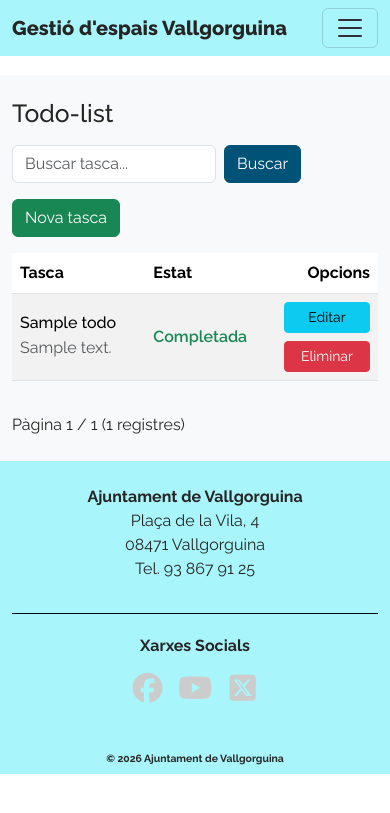
After one commit to ic4rus19/gepV, a Flask app: page /todo in a window 390 px wide. The commit adds this page. Shown: the top 813 px of the page. Run offline with Flask 3, Linux system fonts and the light colour scheme; tables that the repository leaves empty hold one stand-in row (values such as "Sample post"); some libraries are stand-ins or nearby versions.

Commit message:
Mejora responsive botones acciones en TODO

```diff
--- a/app.py
+++ b/app.py
@@ -3,7 +3,7 @@
 # !flask --app app --debug run
 
 
-from flask import Flask, render_template, request
+from flask import Flask, Blueprint, render_template, request, redirect, url_for, g
 from flask_sqlalchemy import SQLAlchemy
 from datetime import datetime, date
 
@@ -108,6 +108,87 @@ def claus():
         pagination=pagination,
         q=q
     )
+# ---------- MODELO ----------
+class Todo(db.Model):
+    __tablename__ = "todo"
+
+    id = db.Column(db.Integer, primary_key=True)
+    title = db.Column(db.String(100), nullable=False)
+    desc = db.Column(db.Text, nullable=True)
+    state = db.Column(db.Boolean, default=False)
+
+# ---------- /TODO (LISTA) ----------
+@app.route("/todo")
+def todo_list():
+    titulo = "Todo-list"
+
+    q = (request.args.get("q") or "").strip()
+    page = request.args.get("page", 1, type=int)
+    per_page = 25
+
+    query = Todo.query
+    if q:
+        # contiene (más cómodo que empieza por)
+        query = query.filter(
+            (Todo.title.ilike(f"%{q}%")) |
+            (Todo.desc.ilike(f"%{q}%"))
+        )
+
+    pagination = query.order_by(Todo.id.desc()).paginate(page=page, per_page=per_page, error_out=False)
+
+    return render_template(
+        "todo.html",
+        titulo=titulo,
+        rows=pagination.items,
+        pagination=pagination,
+        q=q
+    )
+
+
+# ---------- /TODO (CREAR) ----------
+@app.route("/todo/new", methods=["GET", "POST"])
+def todo_new():
+    titulo = "Nova tasca"
+
+    if request.method == "POST":
+        title = (request.form.get("title") or "").strip()
+        desc = (request.form.get("desc") or "").strip()
+
+        if title:
+            todo = Todo(title=title, desc=desc, state=False)
+            db.session.add(todo)
+            db.session.commit()
+            return redirect(url_for("todo_list"))
+
+    return render_template("todo_new.html", titulo=titulo)
+
+
+# ---------- /TODO (EDITAR) ----------
+@app.route("/todo/edit/<int:id>", methods=["GET", "POST"])
+def todo_edit(id):
+    todo = Todo.query.get_or_404(id)
+    titulo = "Editar tasca"
+
+    if request.method == "POST":
+        todo.title = (request.form.get("title") or "").strip()
+        todo.desc = (request.form.get("desc") or "").strip()
+        todo.state = True if request.form.get("state") == "on" else False
+
+        db.session.commit()
+        return redirect(url_for("todo_list"))
+
+    return render_template("todo_edit.html", titulo=titulo, todo=todo)
+
+
+# ---------- /TODO (BORRAR) ----------
+@app.route("/todo/delete/<int:id>", methods=["POST"])
+def todo_delete(id):
+    todo = Todo.query.get_or_404(id)
+    db.session.delete(todo)
+    db.session.commit()
+    return redirect(url_for("todo_list"))
+
+
 
 # ---------- CREAR TABLAS 1 VEZ ----------
 
--- a/static/css/style.css
+++ b/static/css/style.css
@@ -261,6 +261,7 @@ section {
         max-width: 90%;
     }
 }
+
 /* -Footer responsive */
 @media (max-width: 767.98px) {
     footer .text-end {
@@ -290,3 +291,18 @@ section {
         padding-top: 1.25rem;
     }
 }
+
+/* --- TODO: botones de acciones --- */
+.todo-actions .btn {
+    width: 100%;
+    /* móvil: todos iguales y cómodos */
+}
+
+@media (min-width: 576px) {
+
+    /* sm y superior */
+    .todo-actions .btn {
+        width: auto;
+        /* desktop: tamaño natural (ya no se estira) */
+    }
+}
--- a/templates/nav.html
+++ b/templates/nav.html
@@ -13,24 +13,61 @@
         <div class="collapse navbar-collapse" id="navbarNav">
             <ul class="navbar-nav ms-auto">
 
-                <!-- INICI -->
+                <!--- INICI -->
                 <li class="nav-item">
                     <a class="nav-link" href="{{ url_for('index') }}#home">
                         Inici
                     </a>
                 </li>
 
-                <!-- GESTIÓ -->
+                <!--- GESTIÓ (dropdown) -->
+                <li class="nav-item dropdown">
+                    <a class="nav-link dropdown-toggle" href="#" id="gestioDropdown" role="button"
+                        data-bs-toggle="dropdown" aria-expanded="false">
+                        Gestió
+                    </a>
+
+                    <ul class="dropdown-menu" aria-labelledby="gestioDropdown">
+                        <!--- GESTIÓ DE CLAUS -->
+                        <li>
+                            <a class="dropdown-item" href="{{ url_for('claus') }}">
+                                Claus
+                            </a>
+                        </li>
+                        <!--- SEPARADOR -->
+                        <li>
+                            <hr class="dropdown-divider">
+                        </li>
+
+                        <!--- NETEJA SETMANAL -->
+                        <li>
+                            <a class="dropdown-item" href="{{ url_for('neteja') }}">
+                                N. Setmanal
+                            </a>
+                        </li>
+
+                        <!--- SEPARADOR -->
+                        <li>
+                            <hr class="dropdown-divider">
+                        </li>
+
+                        <!--- TODO-LIST (futur) -->
+                        <li>
+                            <a class="dropdown-item" href="{{ url_for('todo_list') }}">
+                                Todo-list
+                            </a>
+                        </li>
+                        <!--- SEPARADOR -->
+                        <li>
+                            <hr class="dropdown-divider">
+                        </li>
+                    </ul>
+                </li>
+
+                <!--- ESPAIS -->
                 <li class="nav-item">
                     <a class="nav-link" href="{{ url_for('index') }}#gestio">
-                        Gestió
-                    </a>
-                </li>
-
-                <!-- NETEJA -->
-                <li class="nav-item">
-                    <a class="nav-link" href="{{ url_for('neteja') }}">
-                        Neteja
+                        Espais públics
                     </a>
                 </li>
 
--- /dev/null
+++ b/templates/todo.html
@@ -0,0 +1,96 @@
+{% extends "base.html" %}
+{% block title %}{{ titulo }}{% endblock %}
+
+{% block content %}
+{% include "nav.html" %}
+
+<section class="bg-light py-4">
+    <div class="container-lg">
+
+        <div class="d-flex flex-wrap justify-content-between align-items-center gap-3 mb-3">
+            <h2 class="m-0">{{ titulo }}</h2>
+
+            <!--- BUSCADOR -->
+            <form method="get" action="{{ url_for('todo_list') }}" class="d-flex gap-2">
+                <input class="form-control" type="text" name="q" value="{{ q }}" placeholder="Buscar tasca...">
+                <button class="btn btn-primary" type="submit">Buscar</button>
+            </form>
+        </div>
+
+        <!--- BOTÓN NUEVO -->
+        <div class="mb-3">
+            <a href="{{ url_for('todo_new') }}" class="btn btn-success">Nova tasca</a>
+        </div>
+
+        <div class="table-responsive">
+            <table class="table table-striped align-middle">
+                <thead>
+                    <tr>
+                        <th>Tasca</th>
+                        <th>Estat</th>
+                        <th class="text-end">Opcions</th>
+                    </tr>
+                </thead>
+                <tbody>
+                    {% for t in rows %}
+                    <tr>
+                        <td>
+                            <h6 class="mb-1">{{ t.title }}</h6>
+                            <div class="text-muted">{{ t.desc or "" }}</div>
+                        </td>
+                        <td>
+                            {% if t.state %}
+                            <span class="text-success fw-semibold">Completada</span>
+                            {% else %}
+                            <span class="text-warning fw-semibold">Pendent</span>
+                            {% endif %}
+                        </td>
+
+                        <td class="text-end">
+                            <!--- BOTONES ACCIONES TODO -->
+                            <div class="todo-actions d-grid gap-2 d-sm-flex justify-content-sm-end">
+                                <a href="{{ url_for('todo_edit', id=t.id) }}" class="btn btn-info btn-sm">
+                                    Editar
+                                </a>
+
+                                <!--- ELIMINAR (POST) -->
+                                <form method="post" action="{{ url_for('todo_delete', id=t.id) }}" class="m-0"
+                                    onsubmit="return confirm('Vols eliminar aquesta tasca?');">
+                                    <button class="btn btn-danger btn-sm" type="submit">
+                                        Eliminar
+                                    </button>
+                                </form>
+                            </div>
+                        </td>
+
+
+                    </tr>
+                    {% endfor %}
+                </tbody>
+            </table>
+        </div>
+
+        <!--- PAGINACIÓN -->
+        <div class="d-flex justify-content-between align-items-center mt-3 flex-wrap gap-2">
+            <div>
+                Pàgina {{ pagination.page }} / {{ pagination.pages if pagination.pages else 1 }}
+                ({{ pagination.total }} registres)
+            </div>
+
+            <div class="d-flex gap-2">
+                {% if pagination.has_prev %}
+                <a class="btn btn-outline-primary btn-sm"
+                    href="{{ url_for('todo_list', page=pagination.prev_num, q=q) }}">Anterior</a>
+                {% endif %}
+                {% if pagination.has_next %}
+                <a class="btn btn-outline-primary btn-sm"
+                    href="{{ url_for('todo_list', page=pagination.next_num, q=q) }}">Següent</a>
+                {% endif %}
+            </div>
+        </div>
+
+    </div>
+</section>
+
+{% include "footer.html" %}
+{% endblock %}
```
Also changed, not shown: templates/gestio.html (+2 -5 lines), templates/todo_edit.html (added, +37 -0 lines), templates/todo_new.html (added, +31 -0 lines).
